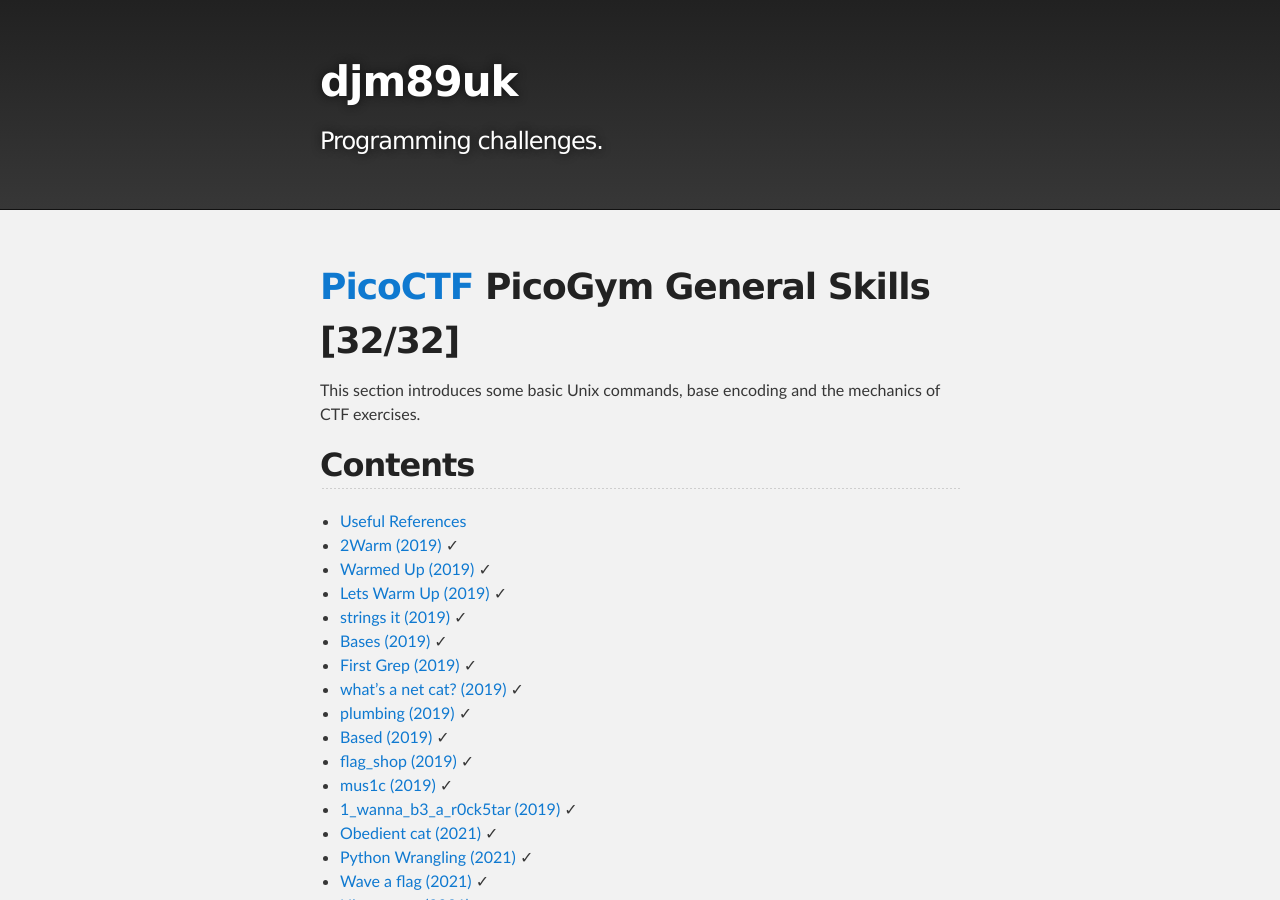
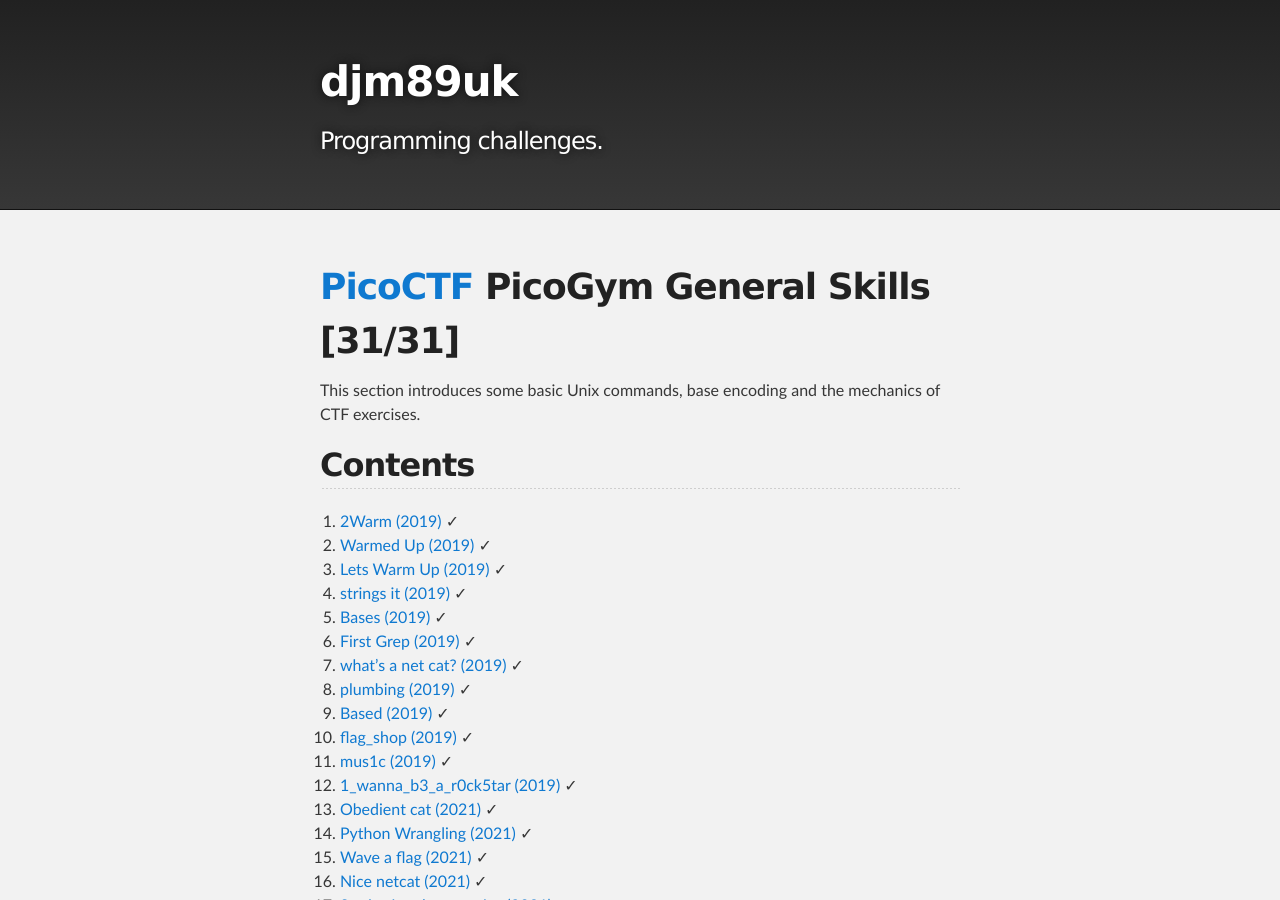
Before and after one commit to djm89uk/djm89uk.github.io, a Jekyll site: the page built from picogym_gs.md, in a window 1280 px wide and 900 px high. Built offline with Jekyll 4.4.1, drawn with Linux system fonts in a browser that asks for light colours; our own code applies the rules of GitHub Pages for plain Markdown files; formulas are drawn with MathJax 3; part of the change alters nothing that is shown.

Commit message:
Update picogym_gs.md

```diff
--- a/picogym_gs.md
+++ b/picogym_gs.md
@@ -1,42 +1,41 @@
-# [PicoCTF](./picoctf.md) PicoGym General Skills [32/32]
+# [PicoCTF](./picoctf.md) PicoGym General Skills [31/31]
 
 This section introduces some basic Unix commands, base encoding and the mechanics of CTF exercises.
 
 ## Contents
 
-- [Useful References](#useful-references)
-- [2Warm (2019)](#two-warm) ✓
-- [Warmed Up (2019)](#warmed-up) ✓
-- [Lets Warm Up (2019)](#lets-warm-up) ✓
-- [strings it (2019)](#strings-it) ✓
-- [Bases (2019)](#bases) ✓
-- [First Grep (2019)](#first-grep) ✓
-- [what's a net cat? (2019)](#whats-a-net-cat) ✓
-- [plumbing (2019)](#plumbing) ✓
-- [Based (2019)](#based) ✓
-- [flag_shop (2019)](#flag-shop) ✓
-- [mus1c (2019)](#mus1c) ✓
-- [1_wanna_b3_a_r0ck5tar (2019)](#i-wanna-b3-a-r0ck5tar) ✓
-- [Obedient cat (2021)](#obedient-cat) ✓
-- [Python Wrangling (2021)](#python-wrangling) ✓
-- [Wave a flag (2021)](#wave-a-flag) ✓
-- [Nice netcat (2021)](#nice-netcat) ✓
-- [Static aint always noise (2021)](#static-aint-always-noise) ✓
-- [Tab Tab Attack (2021)](#tab-tab-attack) ✓
-- [Magikarp Ground Mission (2021)](#magikarp-ground-mission) ✓
-- [Codebook](#codebook) ✓
-- [convertme.py](#convertme) ✓
-- [fixme1.py](#fixme1) ✓
-- [fixme2.py](#fixme2) ✓
-- [Glitch Cat](#glitch-cat) ✓
-- [HashingJobApp](#hashingjobapp) ✓
-- [PW Crack 1](#pw-crack-1) ✓
-- [PW Crack 2](#pw-crack-2) ✓
-- [PW Crack 3](#pw-crack-3) ✓
-- [PW Crack 4](#pw-crack-4) ✓
-- [PW Crack 5](#pw-crack-5) ✓
-- [runme.py](#runme) ✓
-- [Serpentine](#serpentine) ✓
+1. [2Warm (2019)](#two-warm) ✓
+2. [Warmed Up (2019)](#warmed-up) ✓
+3. [Lets Warm Up (2019)](#lets-warm-up) ✓
+4. [strings it (2019)](#strings-it) ✓
+5. [Bases (2019)](#bases) ✓
+6. [First Grep (2019)](#first-grep) ✓
+7. [what's a net cat? (2019)](#whats-a-net-cat) ✓
+8. [plumbing (2019)](#plumbing) ✓
+9. [Based (2019)](#based) ✓
+10. [flag_shop (2019)](#flag-shop) ✓
+11. [mus1c (2019)](#mus1c) ✓
+12. [1_wanna_b3_a_r0ck5tar (2019)](#i-wanna-b3-a-r0ck5tar) ✓
+13. [Obedient cat (2021)](#obedient-cat) ✓
+14. [Python Wrangling (2021)](#python-wrangling) ✓
+15. [Wave a flag (2021)](#wave-a-flag) ✓
+16. [Nice netcat (2021)](#nice-netcat) ✓
+17. [Static aint always noise (2021)](#static-aint-always-noise) ✓
+18. [Tab Tab Attack (2021)](#tab-tab-attack) ✓
+19. [Magikarp Ground Mission (2021)](#magikarp-ground-mission) ✓
+20. [Codebook](#codebook) ✓
+21. [convertme.py](#convertme) ✓
+22. [fixme1.py](#fixme1) ✓
+22. [fixme2.py](#fixme2) ✓
+23. [Glitch Cat](#glitch-cat) ✓
+24. [HashingJobApp](#hashingjobapp) ✓
+25. [PW Crack 1](#pw-crack-1) ✓
+26. [PW Crack 2](#pw-crack-2) ✓
+27. [PW Crack 3](#pw-crack-3) ✓
+28. [PW Crack 4](#pw-crack-4) ✓
+29. [PW Crack 5](#pw-crack-5) ✓
+30. [runme.py](#runme) ✓
+31. [Serpentine](#serpentine) ✓
 
 ---
 
```
